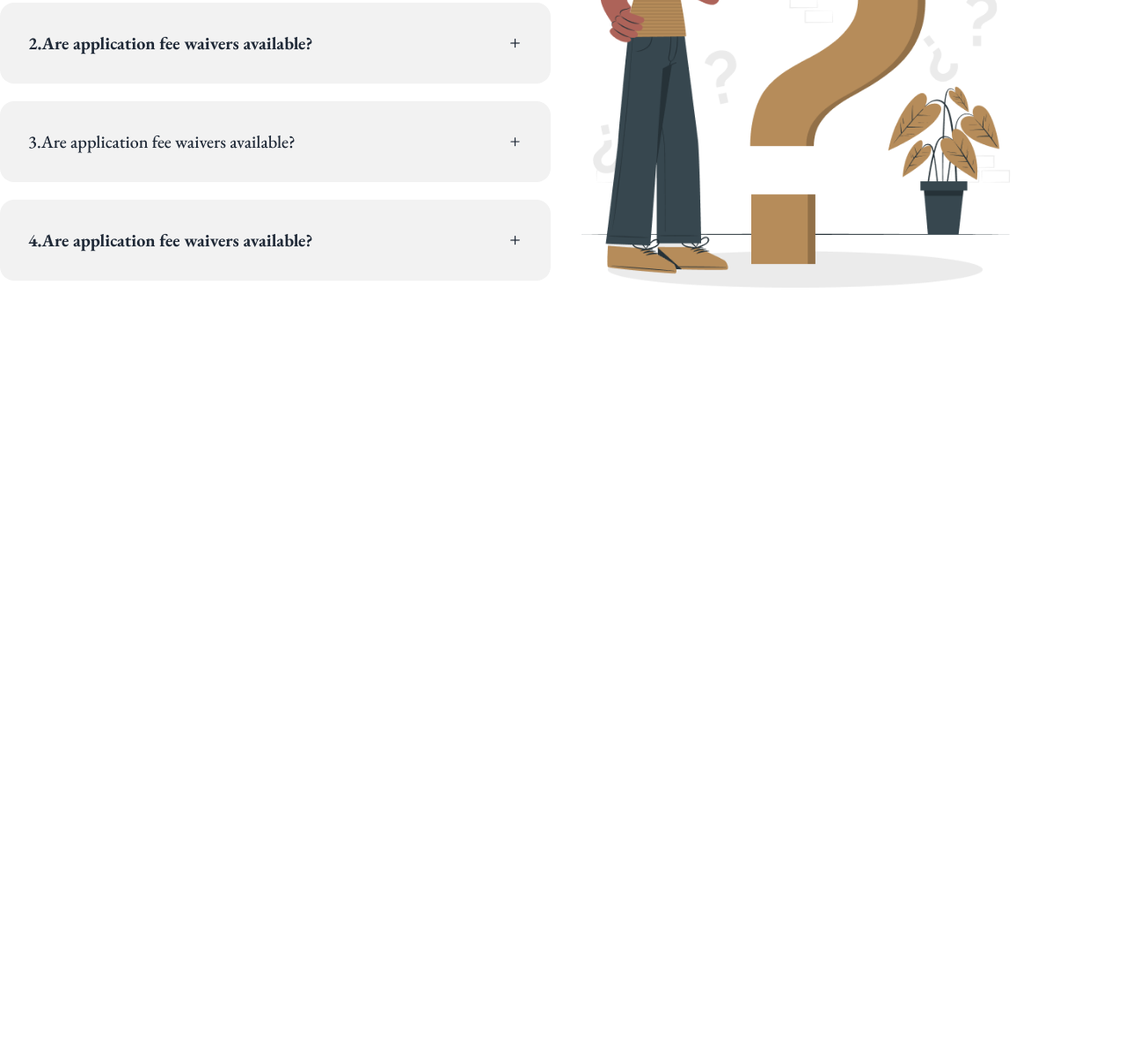
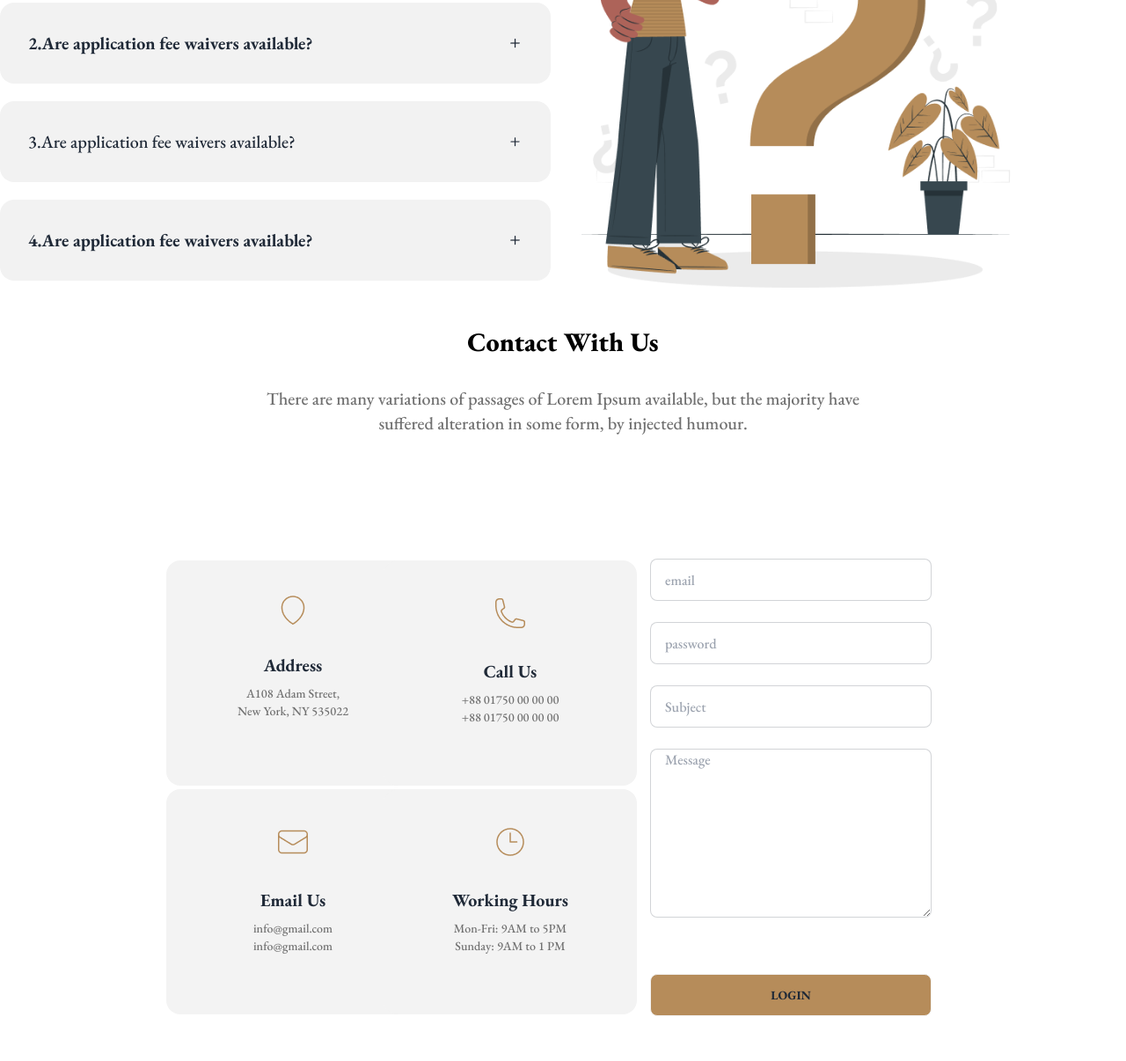
Before and after one commit to TanjinaSultana/legal-solution, a plain HTML site: page index.html in a window 1280 px wide. Shown: the part 2846-4052 px from the top of the page at 88% size. Before the commit the page ends 3185 px from the top, so only its background shows below. Drawn offline with nearby package versions, Linux system fonts and the light colour scheme.

Commit message:
contact section added

```diff
--- a/index.html
+++ b/index.html
@@ -275,6 +275,92 @@
          </div>
         </div>
       </section>
+      <!-- contact section -->
+      <section class="container mx-auto mt-8">
+        <h1 class="text-black text-3xl font-extrabold text-center px-4 lg:px-0">Contact With Us</h1>
+        <p class="mt-8 mb-0 text-[#707070] text-xl font-medium text-center px-32 lg:px-0">There are many variations of passages of Lorem Ipsum available, but the majority have <br> suffered alteration in some form, by injected humour.</p>
+        <div class="hero min-h-screen ">
+          <div class="hero-content flex-col gap-7 lg:flex-row">
+            <div class=" grid grid-cols-2 flex-1 gap-1">
+              <div class="text-center  lg:text-left">
+                <div class="card lg:w-72 h-64 bg-[#F3F3F3] ">
+                  <figure class="px-10 pt-10">
+                    <img src="images/address.png" class="rounded-xl" />
+                  </figure>
+                  <div class="card-body items-center text-center">
+                    <h2 class="card-title text-xl">Address</h2>
+                    <p class="text-[#707070] text-sm font-normal">A108 Adam Street,<br>
+                      New York, NY 535022</p>
+                  </div>
+                </div>
+              </div>
+              <div class="text-center  lg:text-left">
+                <div class="card lg:w-72 h-64 bg-[#F3F3F3]">
+                  <figure class="px-10 pt-10">
+                    <img src="images/call.png" class="rounded-xl" />
+                  </figure>
+                  <div class="card-body items-center text-center">
+                    <h2 class="card-title text-xl">Call Us</h2>
+                    <p class="text-[#707070] text-sm font-normal">+88 01750 00 00 00<br>
+                      +88 01750 00 00 00
+                      </p>
+                  </div>
+                </div>
+              </div> <div class="text-center  lg:text-left">
+                <div class="card lg:w-72 h-64 bg-[#F3F3F3]">
+                  <figure class="px-10 pt-10">
+                    <img src="images/email.png" class="rounded-xl" />
+                  </figure>
+                  <div class="card-body items-center text-center">
+                    <h2 class="card-title text-xl">Email Us</h2>
+                    <p class="text-[#707070] text-sm font-normal">info@gmail.com<br>
+                      info@gmail.com</p>
+                  </div>
+                </div>
+              </div> <div class="text-center lg:text-left">
+                <div class="card lg:w-72 h-64 bg-[#F3F3F3]">
+                  <figure class="px-10 pt-10">
+                    <img src="images/time.png" class="rounded-xl" />
+                  </figure>
+                  <div class="card-body items-center text-center">
+                    <h2 class="card-title text-xl">Working Hours</h2>
+                    <p class="text-[#707070] text-sm font-normal">Mon-Fri: 9AM to 5PM <br>
+                      Sunday: 9AM to 1 PM</p>
+                  </div>
+                </div>
+              </div>
+            </div>
+
+            <div class="card flex-shrink-0  max-w-sm flex-1 ">
+              <div class="card-body ">
+                <div class="form-control ">
+
+                  <input type="text" placeholder="email" class="input input-bordered " />
+                </div>
+                <div class="form-control mt-4">
+
+                  <input type="text" placeholder="password" class="input input-bordered" />
+
+                </div>
+                <div class="form-control mt-4">
+
+                  <input type="text" placeholder="Subject" class="input input-bordered" />
+
+                </div>
+                <div class="form-control mt-4">
+
+                  <textarea type="text" placeholder="Message" class="input input-bordered h-48" ></textarea>
+
+                </div>
+                <div class="form-control mt-14 ">
+                  <button class="btn bg-[#B68C5A]">Login</button>
+                </div>
+              </div>
+            </div>
+          </div>
+        </div>
+
+      </section>
     </main>
     <footer></footer>
 
```
